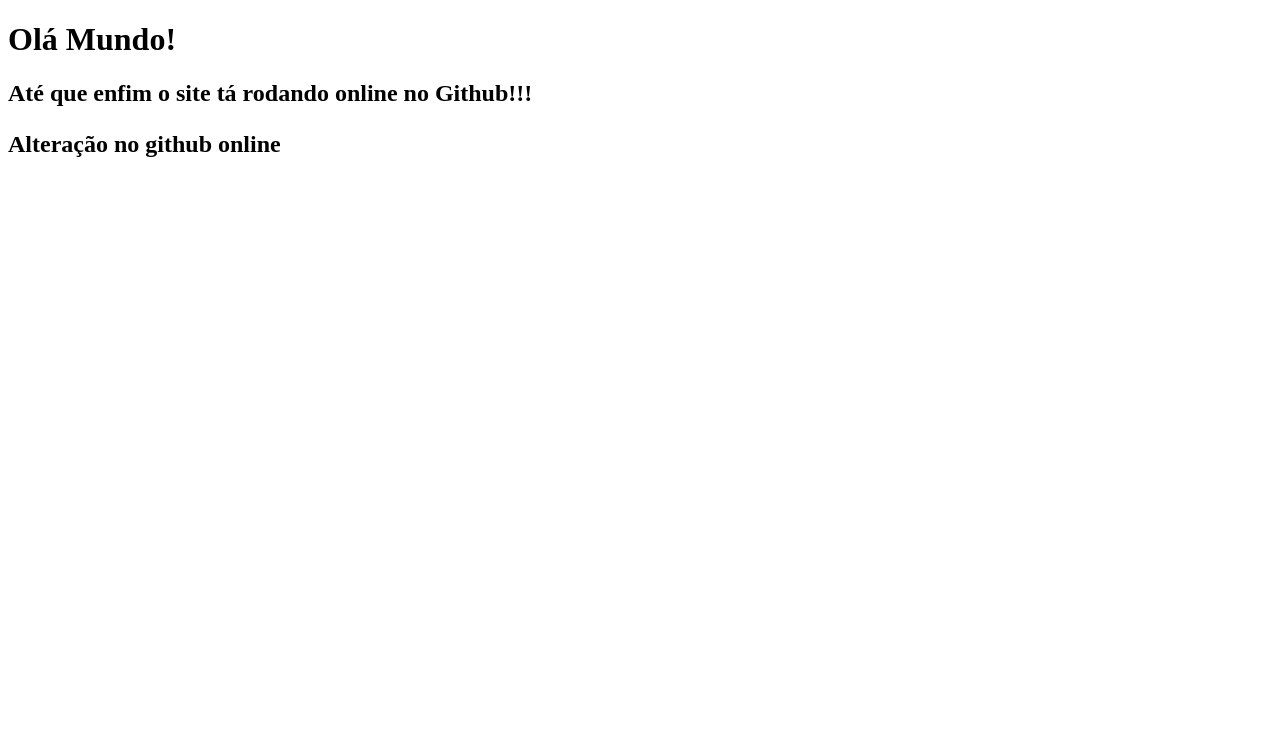
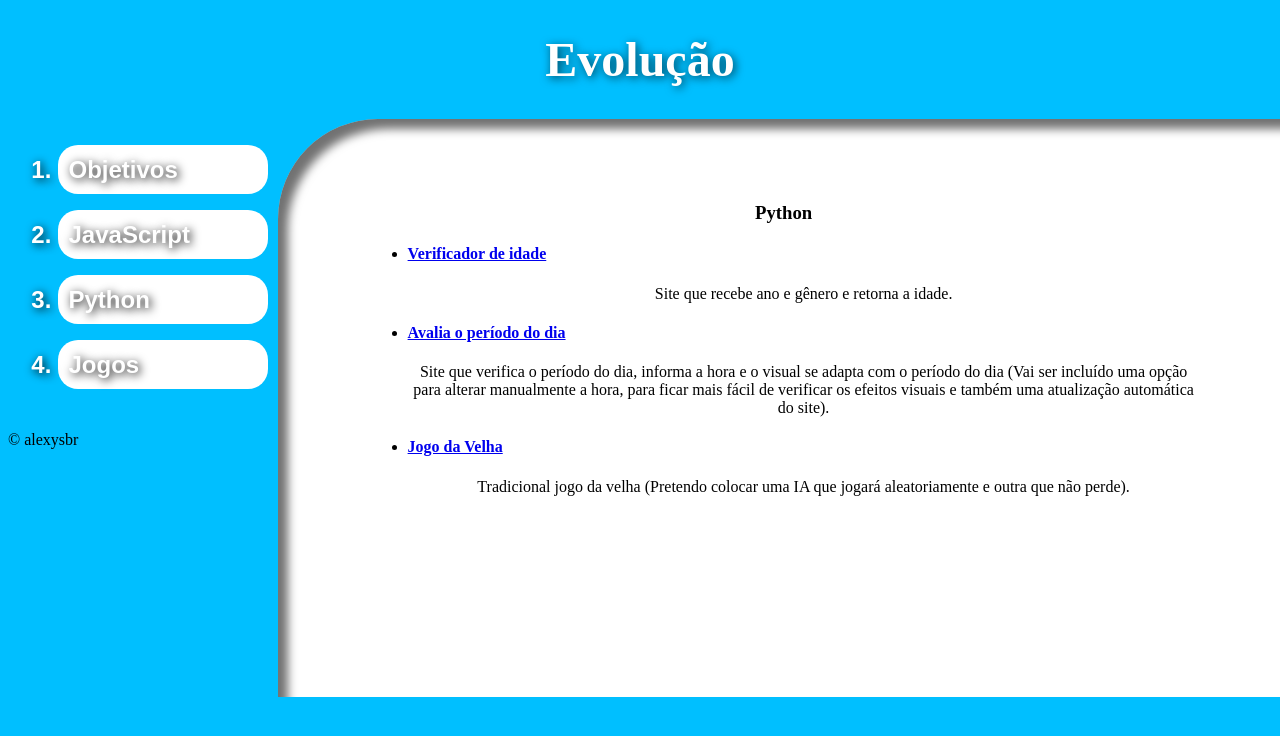
Before and after one commit to alexysbr/Ola-Mundo, a plain HTML site: page index.html in a window 1280 px wide. Drawn offline with Linux system fonts and the light colour scheme.

Commit message:
site alterado

```diff
--- a/index.html
+++ b/index.html
@@ -4,12 +4,35 @@
     <meta charset="UTF-8">
     <meta http-equiv="X-UA-Compatible" content="IE=edge">
     <meta name="viewport" content="width=device-width, initial-scale=1.0">
+    <link rel="stylesheet" href="style.css">
     <title>Evolução de conhecimento na programação</title>
 </head>
 <body>
-    <h1>Olá Mundo!</h1>
-    <h2>Até que enfim o site tá rodando online no Github!!!</h2>
-    <h2><p>Alteração no github online </p></h2>
+    <div id="titulo"><h1>Evolução</h1></div>
+    <div id="menu" class="junto">
+        <ol>
+            <p><li class="menu" onmouseup="fobjetivos()">Objetivos</li></p>
+            <p><li class="menu" onmouseup="fjavascript()">JavaScript</li></p>
+            <p><li class="menu" onmouseup="fpython()">Python</li></p>
+            <p><li class="menu" onmouseup="fjogos()">Jogos</li></p>
+            <!--<p><li class="menu" onmouseup="fcertificados()">Certificados</li></p>-->
+        </ol>
+    </div>
+    <div id="conteudo" class="junto">
 
+
+            <h3>Python</h3>
+            <ul>
+                <li class="javs"><h4><a href="https://alexysbr.github.io/code/idade/idade.html">Verificador de idade</a></h4></li>
+                Site que recebe ano e gênero e retorna a idade.
+                <li class="javs"><h4><a href="https://alexysbr.github.io/code/periodo/periodo.html">Avalia o período do dia</a></h4></li>
+                Site que verifica o período do dia, informa a hora e o visual se adapta com o período do dia (Vai ser incluído uma opção para alterar manualmente a hora, para ficar mais fácil de verificar os efeitos visuais e também uma atualização automática do site).
+                <li class="javs"><h4><a href="https://alexysbr.github.io/code/tictactoy/tic.html">Jogo da Velha</a></h4></li>
+                Tradicional jogo da velha (Pretendo colocar uma IA que jogará aleatoriamente e outra que não perde).
+    </div>
+    <footer>
+        <p>&copy; alexysbr</p>
+    </footer>
+    <script src="script.js"></script>
 </body>
 </html>
--- /dev/null
+++ b/script.js
@@ -0,0 +1,14 @@
+function fobjetivos(){
+    conteudo.innerHTML=`<h3>Objetivos</h3>
+    <p>Espaço para demostrar/registrar a evolução do meu conhecimento em programação com projetos em JavaScript e Python, pode ser que outras linguagens de programação sejam incluídas futuramente neste site. Tenho planos de aprender a desenvolver aplicativos para celular e a obter conhecimento em automação.</p>`
+}
+function fjavascript(){
+    conteudo.innerHTML=`<h3>JavaScript</h3>
+    <ul>
+        <li class="javs"><h4><a href="https://alexysbr.github.io/code/idade/idade.html">Verificador de idade</a></h4></li>
+        Site que recebe ano e gênero e retorna a idade.
+        <li class="javs"><h4><a href="https://alexysbr.github.io/code/periodo/periodo.html">Avalia o período do dia</a></h4></li>
+        Site que verifica o período do dia, informa a hora e o visual se adapta com o período do dia (Vai ser incluído uma opção para alterar manualmente a hora, para ficar mais fácil de verificar os efeitos visuais e também uma atualização automática do site).
+        <li class="javs"><h4><a href="https://alexysbr.github.io/code/tictactoy/tic.html">Jogo da Velha</a></h4></li>
+        Tradicional jogo da velha (Pretendo colocar uma IA que jogará aleatoriamente e outra que não perde).`
+}
--- /dev/null
+++ b/style.css
@@ -0,0 +1,55 @@
+body{
+    background: deepskyblue;
+}
+div#titulo{
+    font-weight: bolder;
+    text-align: center;
+    font-size: x-large;
+    text-shadow: 2px 2px 10px rgba(0, 0, 0, 0.664);
+    color: white;
+    margin: 15px 0px;
+}
+div#menu{
+
+    width: 250px;
+    padding: 10px;
+}
+.junto{
+    display: inline-table;
+
+}
+div#conteudo{
+    height: 450px;
+    width: 65%;
+    padding: 5% 7%;
+    border-radius: 100px 0% 0% 0%;
+    text-align: center;
+    background: white;
+    box-shadow: inset 10px 10px 10px rgba(0, 0, 0, 0.555);
+    position: fixed;
+}
+/*div#objetivo{
+    visibility: visible;
+}
+div#objetivo:hover{
+    color: yellow;
+
+        display: none;
+
+}*/
+li.menu{
+    font-family: Arial, Helvetica, sans-serif;
+    font-weight: bolder;
+    font-size: x-large;
+    padding: 5%;
+    border-radius: 20px;
+    background: white;
+    text-shadow: 2px 2px 10px black;
+    color: white;
+}
+li.menu:hover{
+    color: black;
+}
+li.javs{
+    text-align: left;
+}
```
